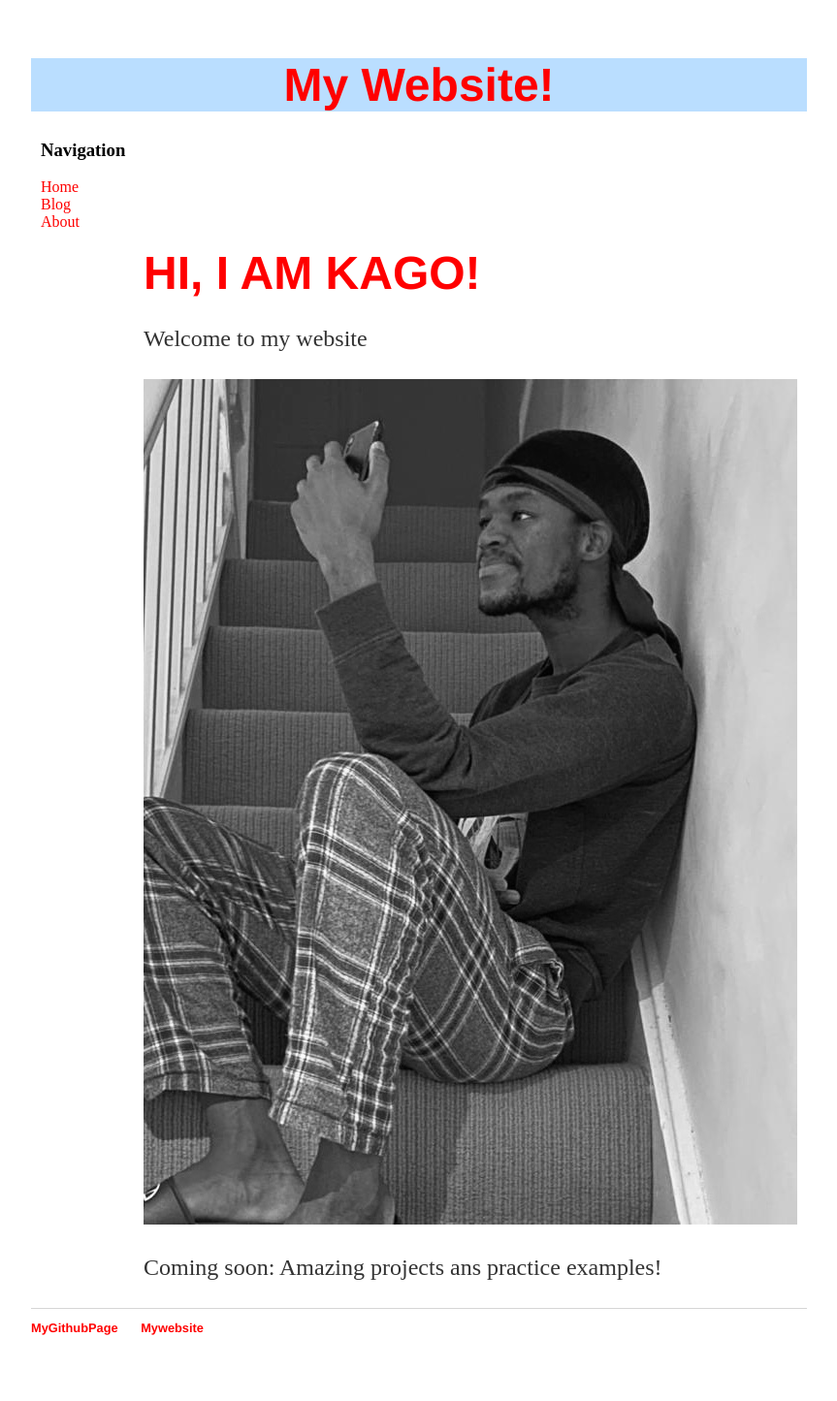
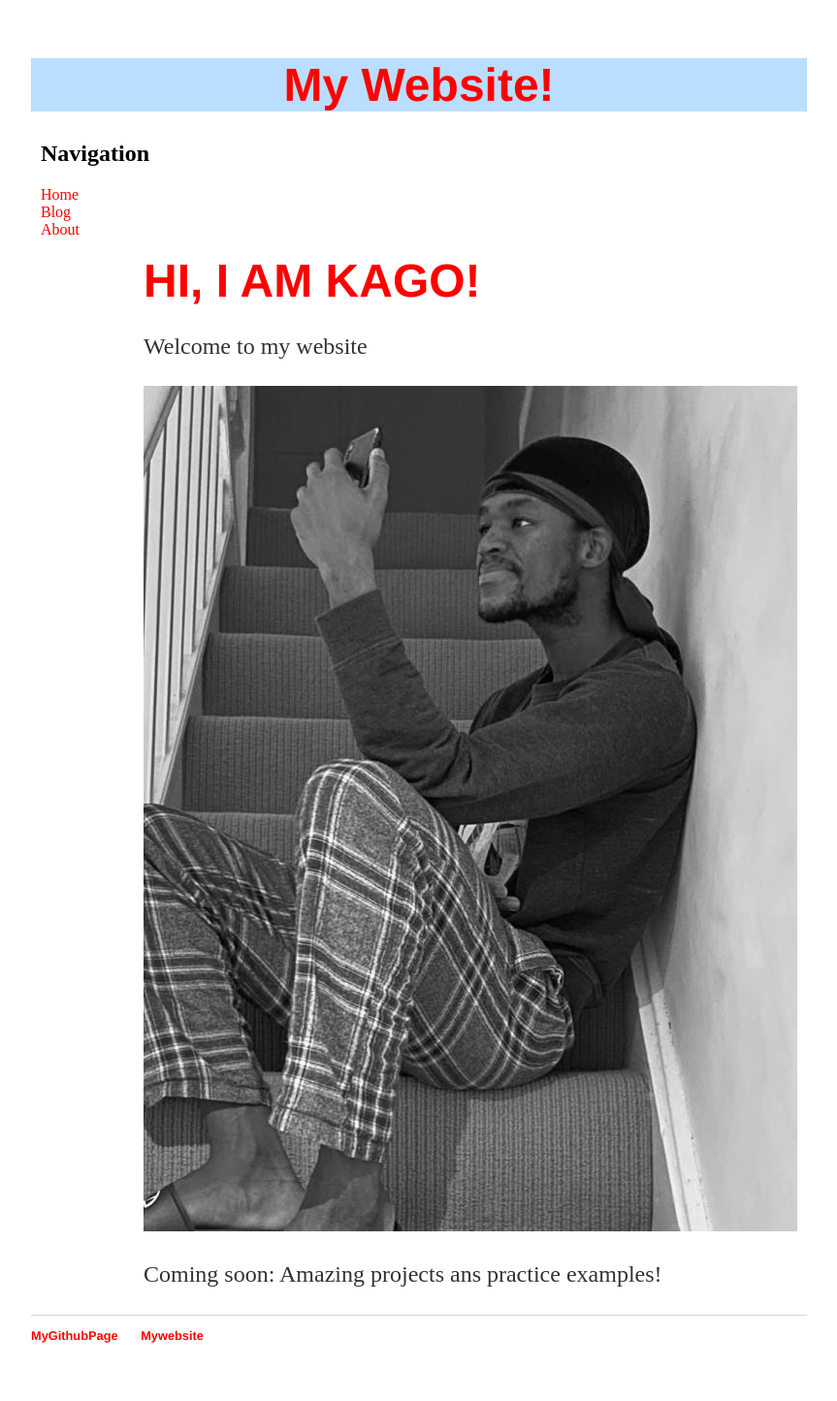
Before and after one commit to KagoPrezRantsho/KagoPrezRantsho.github.io, a Jekyll site: the page built from index.html, in a window 1280 px wide. Shown: the whole page at 97% size, without its empty margins (208-1071 px from the left). Built offline with Jekyll 4.4.1, drawn with Linux system fonts in a browser that asks for light colours.

```diff
--- a/_layouts/default.html
+++ b/_layouts/default.html
@@ -13,7 +13,7 @@
   <div id="content">
     <div id="nav">
       <nav>
-        <h3>Navigation</h3>
+        <h2>Navigation</h2>
       <ul>
         <li><a href="/">Home</a></li>
         <li><a href="/blog">Blog</a></li>
```
